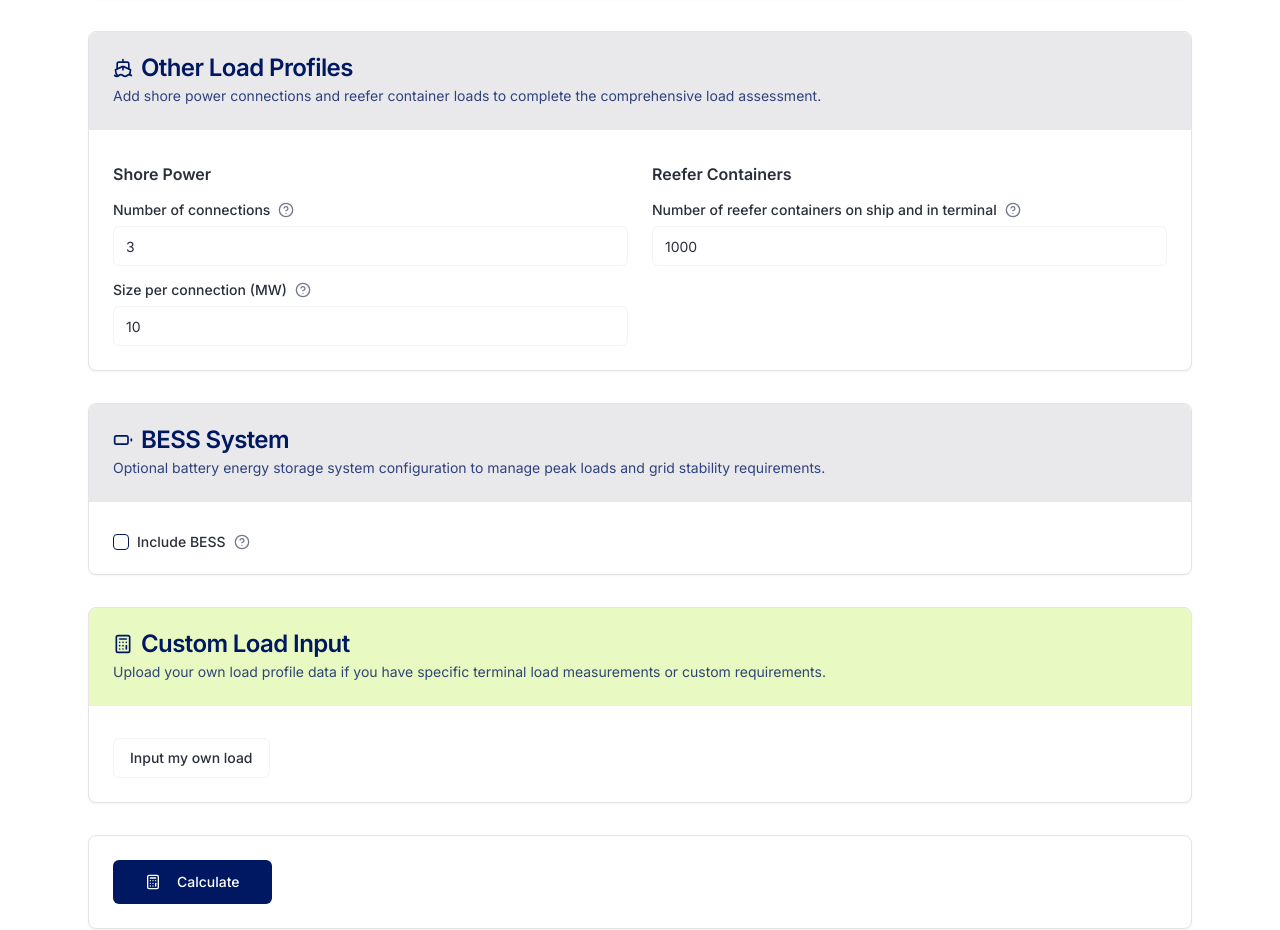
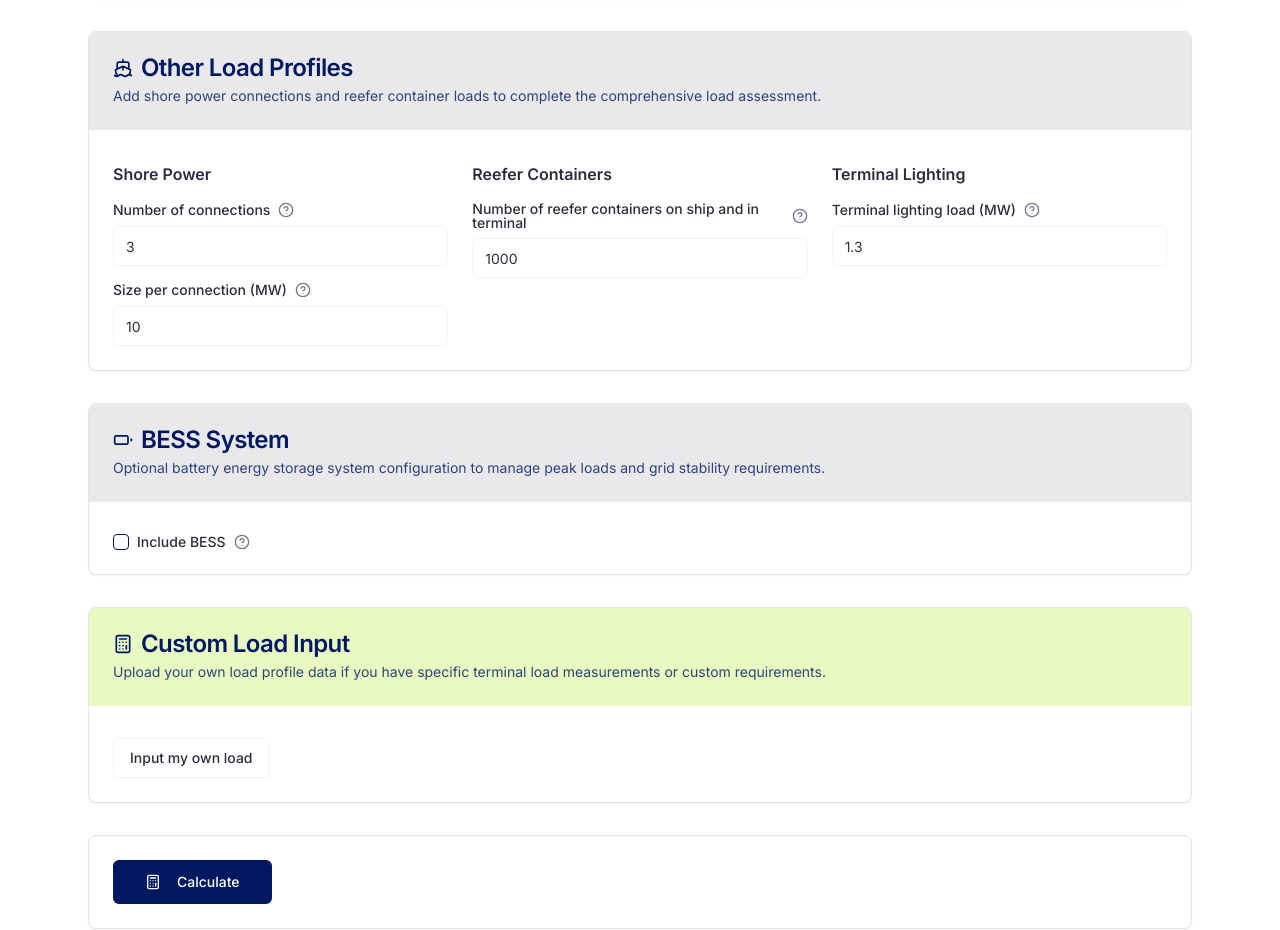
Before and after one commit to dferleger/zepa-port-power, a React (Vite) app: page / in a window 1280 px wide. Shown: the part 2024-2954 px from the top of the page. Built offline with nearby package versions, Linux system fonts and the light colour scheme.

Commit message:
Add input for Terminal Lighting
Add an input field labeled "Terminal Lighting" to the component.

```diff
--- a/src/components/ZepaExplorer.tsx
+++ b/src/components/ZepaExplorer.tsx
@@ -70,6 +70,7 @@ export default function ZepaExplorer() {
   const [shorePowerConnections, setShorePowerConnections] = useState(3);
   const [shorePowerSize, setShorePowerSize] = useState(10);
   const [reeferContainers, setReeferContainers] = useState(1000);
+  const [terminalLighting, setTerminalLighting] = useState(1.3);
   const [includeBESS, setIncludeBESS] = useState(false);
   const [bessSize, setBessSize] = useState(10);
 
@@ -777,7 +778,7 @@ export default function ZepaExplorer() {
               Add shore power connections and reefer container loads to complete the comprehensive load assessment.
             </CardDescription>
           </CardHeader>
-          <CardContent className="grid md:grid-cols-2 gap-6 pt-8">
+           <CardContent className="grid md:grid-cols-3 gap-6 pt-8">
              <div className="space-y-4">
                <h3 className="font-semibold">Shore Power</h3>
                <div className="space-y-2">
@@ -841,6 +842,31 @@ export default function ZepaExplorer() {
                    type="number"
                    value={reeferContainers}
                    onChange={(e) => setReeferContainers(Number(e.target.value))}
+                 />
+               </div>
+             </div>
+             <div className="space-y-4">
+               <h3 className="font-semibold">Terminal Lighting</h3>
+               <div className="space-y-2">
+                 <div className="flex items-center gap-2">
+                   <Label htmlFor="lighting">
+                     Terminal lighting load (MW)
+                   </Label>
+                   <Tooltip>
+                     <TooltipTrigger>
+                       <HelpCircle className="h-4 w-4 text-muted-foreground cursor-help hover:text-foreground transition-colors" />
+                     </TooltipTrigger>
+                     <TooltipContent>
+                       <p>Power consumption for terminal lighting systems including general area lighting and security lighting.</p>
+                     </TooltipContent>
+                   </Tooltip>
+                 </div>
+                 <Input
+                   id="lighting"
+                   type="number"
+                   step="0.1"
+                   value={terminalLighting}
+                   onChange={(e) => setTerminalLighting(Number(e.target.value))}
                  />
                </div>
              </div>
```
Lines whose indentation alone changed are shown as unchanged.
